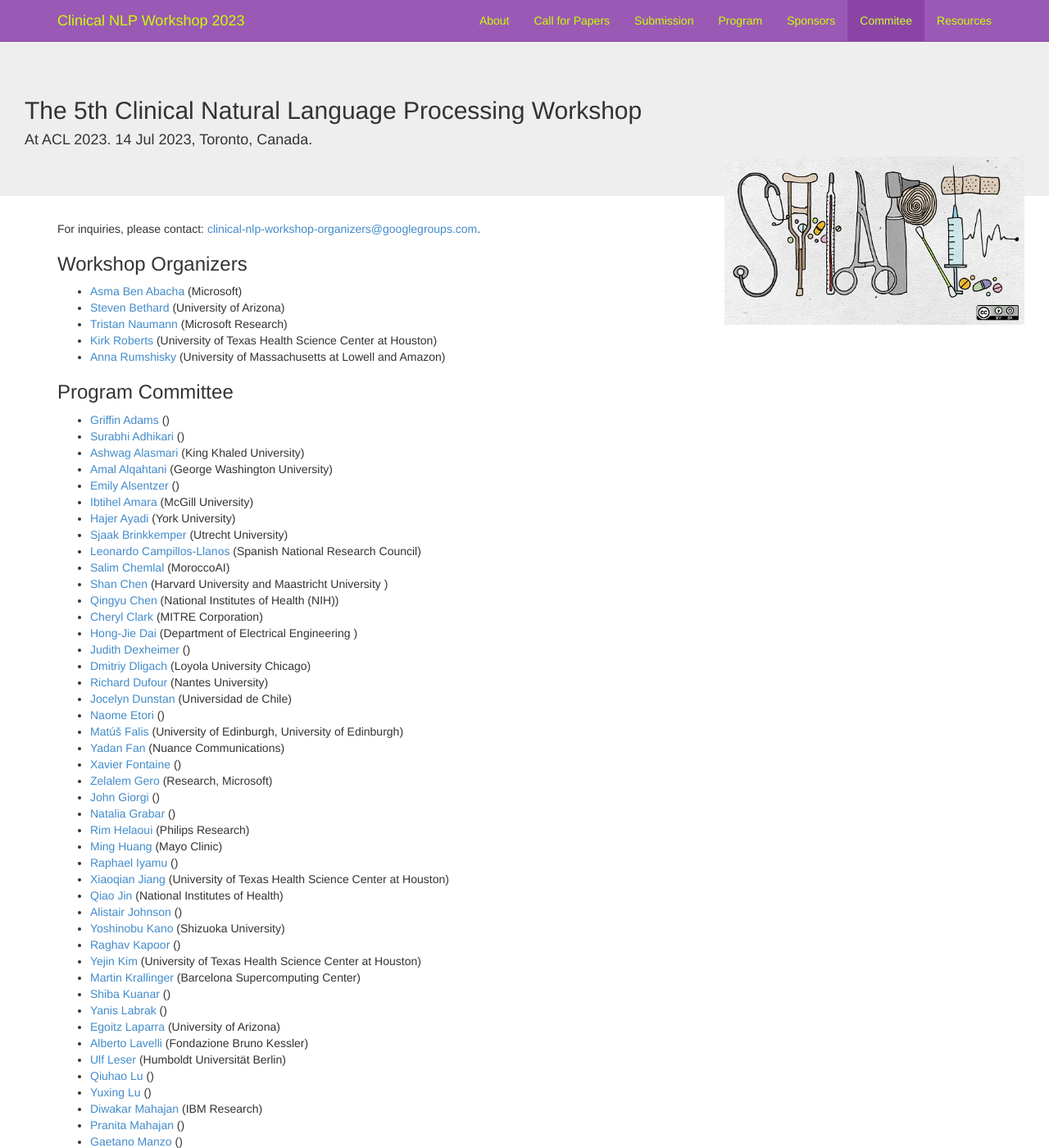
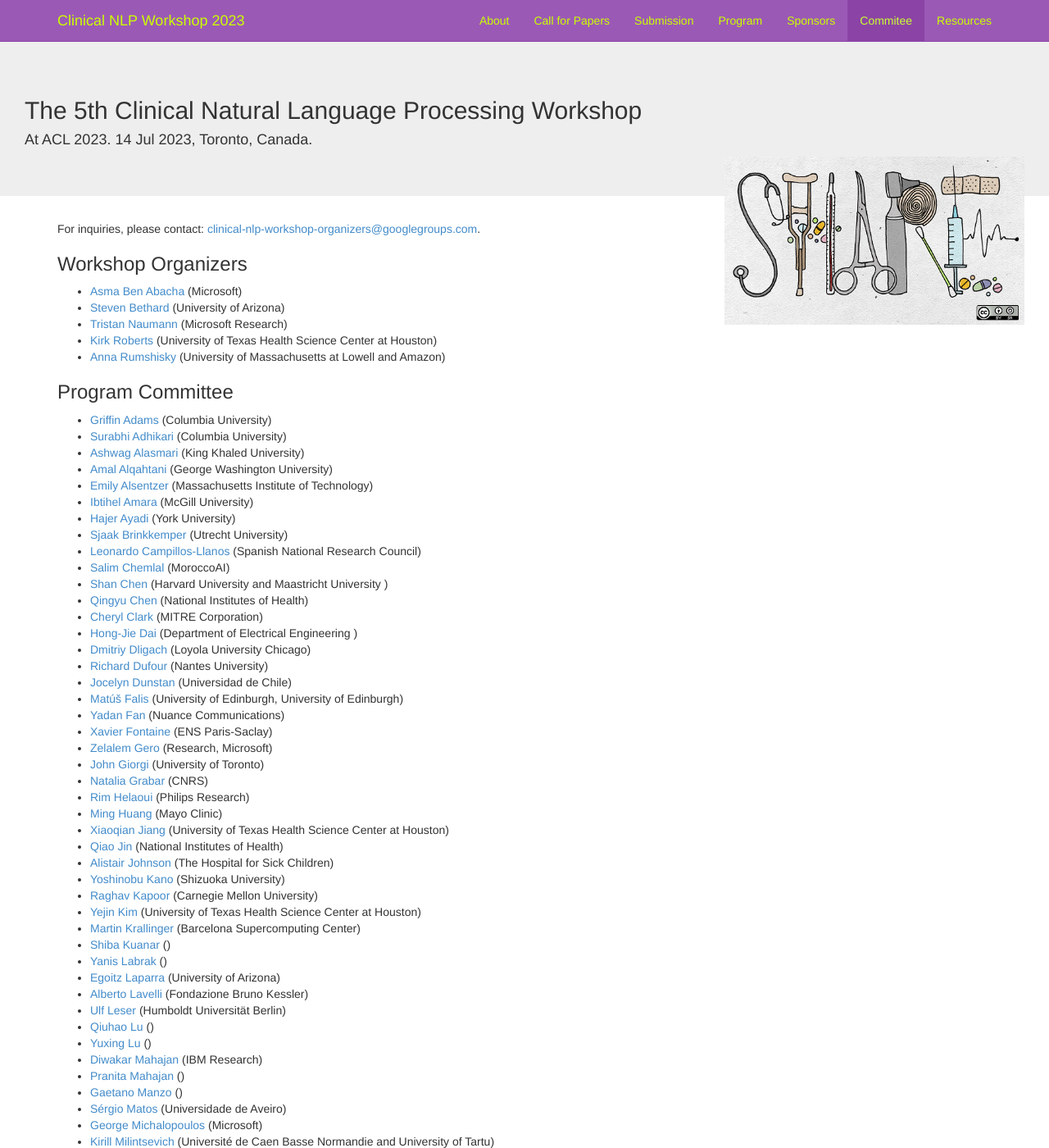
Before and after one commit to clinical-nlp/clinical-nlp.github.io, a Jekyll site: the page built from 2023/committee.md, in a window 1280 px wide and 1400 px high. Shown: the whole window at 82% size. Built offline with Jekyll 4.4.1, drawn with Linux system fonts in a browser that asks for light colours; nearby versions of some CDN libraries; comment, search, counter and statistics services are not loaded.

Commit message:
Update program_committee.yml

```diff
--- a/_data/2023/program_committee.yml
+++ b/_data/2023/program_committee.yml
@@ -57,6 +57,7 @@
     first_name: Griffin
     google_scholar_id: https://scholar.google.com/citations?user=ZxKRzugAAAAJ&hl=en
     homepage: http://www.Griffintadams.com
+    institution: Columbia University
     last_name: Adams
     middle_name: Thomas
     name: Griffin Thomas Adams
@@ -65,6 +66,7 @@
     first_name: Surabhi
     google_scholar_id: https://scholar.google.com/citations?user=4oG5fmkAAAAJ&hl=en
     homepage: https://sites.google.com/dtu.ac.in/surabhiadhikari/home
+    institution: Columbia University
     last_name: Adhikari
     name: Surabhi Adhikari
     username: ~Surabhi_Adhikari1
@@ -88,6 +90,7 @@
     emails: emily.alsentzer@gmail.com
     first_name: Emily
     google_scholar_id: https://scholar.google.ca/citations?user=wKcw9Y8AAAAJ&hl=en
+    institution: Massachusetts Institute of Technology
     last_name: Alsentzer
     name: Emily Alsentzer
     semantic_scholar_id: https://www.semanticscholar.org/author/Emily-Alsentzer/50229020
@@ -147,7 +150,7 @@
     first_name: Qingyu
     google_scholar_id: https://scholar.google.com/citations?user=FSLotiMAAAAJ&hl=en
     homepage: https://sites.google.com/view/qingyuchen/home
-    institution: National Institutes of Health (NIH)
+    institution: National Institutes of Health
     last_name: Chen
     name: Qingyu Chen
     username: ~Qingyu_Chen1
@@ -165,12 +168,6 @@
     last_name: Dai
     name: Hong-Jie Dai
     username: ~Hong-Jie_Dai1
-  - emails: judith.dexheimer@cchmc.org
-    first_name: Judith
-    last_name: Dexheimer
-    middle_name: W
-    name: Judith W Dexheimer
-    username: ~Judith_W_Dexheimer1
   - dblp_id: https://dblp.org/pid/83/3441
     emails: ddligach@luc.edu
     first_name: Dmitriy
@@ -203,12 +200,6 @@
     orcid: https://orcid.org/0000-0001-6726-7242
     semantic_scholar_id: https://www.semanticscholar.org/author/Jocelyn-Dunstan/121936601?sort=pub-date
     username: ~Jocelyn_Dunstan1
-  - emails: naomeetori@gmail.com
-    first_name: Naome
-    last_name: Etori
-    middle_name: A
-    name: Naome A Etori
-    username: ~Naome_A_Etori1
   - emails: s1206296@ed.ac.uk
     first_name: Matúš
     google_scholar_id: https://scholar.google.com/citations?user=_fqaq5EAAAAJ&hl=en
@@ -226,6 +217,7 @@
     username: ~Yadan_Fan1
   - dblp_id: https://dblp.org/pers/f/Fontaine:Xavier.html
     emails: xavier.fontaine@polytechnique.edu
+    institution: ENS Paris-Saclay
     first_name: Xavier
     last_name: Fontaine
     name: Xavier Fontaine
@@ -241,6 +233,7 @@
     first_name: John
     google_scholar_id: https://scholar.google.com/citations?user=TNFEhK4AAAAJ&hl=en
     homepage: https://github.com/JohnGiorgi
+    institution: University of Toronto
     last_name: Giorgi
     middle_name: Michael
     name: John Michael Giorgi
@@ -251,6 +244,7 @@
     emails: natalia.grabar@univ-lille.fr
     first_name: Natalia
     homepage: http://natalia.grabar.free.fr/index.php
+    institution: CNRS
     last_name: Grabar
     name: Natalia Grabar
     orcid: https://orcid.org/0000-0002-0237-4554
@@ -271,11 +265,6 @@
     last_name: Huang
     name: Ming Huang
     username: ~Ming_Huang4
-  - emails: r.iyamu@ufl.edu
-    first_name: Raphael
-    last_name: Iyamu
-    name: Raphael Iyamu
-    username: ~Raphael_Iyamu1
   - emails: xiaoqian.jiang@uth.tmc.edu
     first_name: Xiaoqian
     google_scholar_id: https://scholar.google.com/citations?user=DSmxHuMAAAAJ&hl=en
@@ -300,6 +289,7 @@
     first_name: Alistair
     google_scholar_id: https://scholar.google.com/citations?user=66GCSz8AAAAJ&hl=en
     homepage: https://alistairewj.github.io
+    institution: The Hospital for Sick Children
     last_name: Johnson
     name: ALISTAIR JOHNSON
     username: ~ALISTAIR_JOHNSON1
@@ -318,6 +308,7 @@
     first_name: Raghav
     google_scholar_id: https://scholar.google.com/citations?user=8eJoJ0MAAAAJ&hl=en&oi=ao
     homepage: https://raghav1606.github.io/
+    institution: Carnegie Mellon University
     last_name: Kapoor
     name: Raghav Kapoor
     username: ~Raghav_Kapoor1
```
